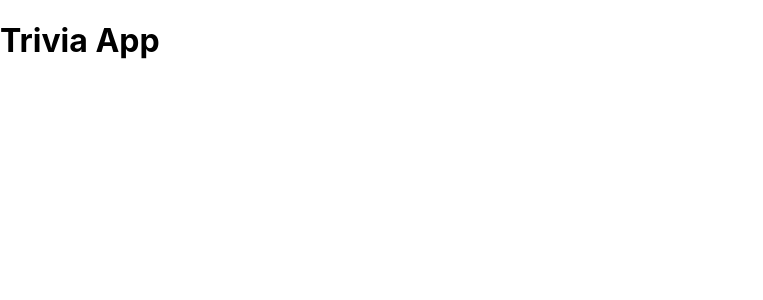
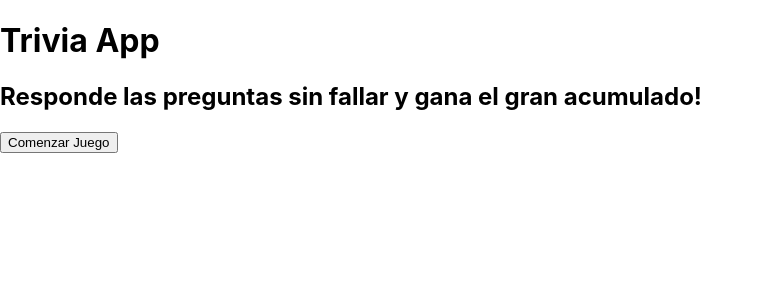
Before and after one commit to lavalbuena357/challenge-questions-front, a React (Create React App) app in the folder challenge-app/: page / in a window 1280 px wide. Shown: the top 300 px of the page, without its empty margins (0-763 px from the left). Built offline with nearby package versions, Linux system fonts and the light colour scheme.

Commit message:
rutas iniciales y primeros componentes

```diff
--- a/challenge-app/src/App.jsx
+++ b/challenge-app/src/App.jsx
@@ -1,11 +1,15 @@
 import React from 'react'
 import { Routes, Route } from "react-router-dom"
+import Main from './components/Main/Main';
 
 function App() {
+
   return (
     <div>
       <h1>Trivia App</h1>
-
+      <Routes>
+        <Route path='/' element={<Main />} />
+      </Routes>
     </div>
   );
 }
--- /dev/null
+++ b/challenge-app/src/components/Main/Main.jsx
@@ -0,0 +1,14 @@
+import React from 'react'
+import StartButton from '../StartButton/StartButton'
+
+function Main() {
+
+  return (
+    <div>
+      <h2>Responde las preguntas sin fallar y gana el gran acumulado!</h2>
+      <StartButton />
+    </div>
+  )
+}
+
+export default Main
--- /dev/null
+++ b/challenge-app/src/components/StartButton/StartButton.jsx
@@ -0,0 +1,11 @@
+import React from 'react'
+
+function StartButton() {
+  return (
+    <div>
+      <button>Comenzar Juego</button>
+    </div>
+  )
+}
+
+export default StartButton
```
